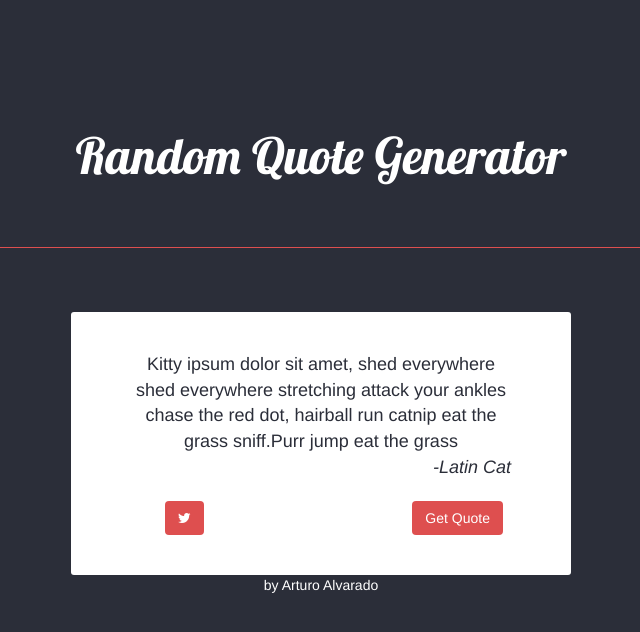
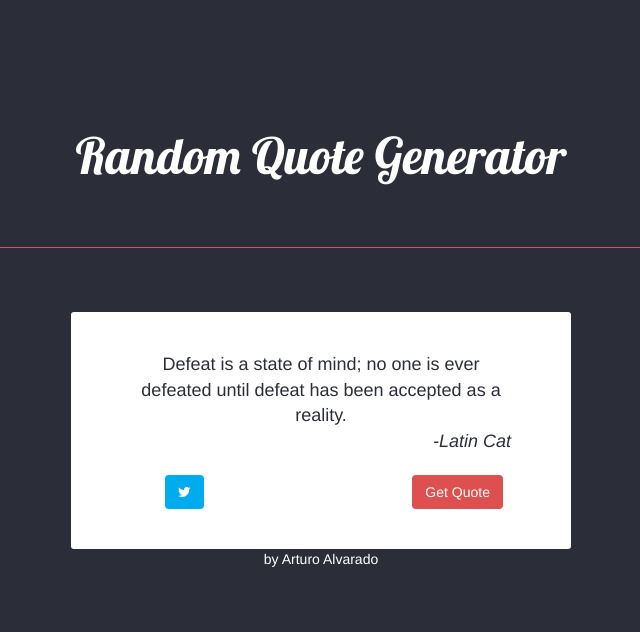
Before and after one commit to ArturoJAT/webproyects, a plain HTML site: page Quotes/quotes.html in a window 1280 px wide. Shown: the whole page, without its empty margins (319-959 px from the left). Drawn offline with nearby package versions, Linux system fonts and the light colour scheme.

Commit message:
All working exept tweeting quote author

```diff
--- a/Quotes/quotes.css
+++ b/Quotes/quotes.css
@@ -63,3 +63,13 @@ footer{
     background-color: #FF5B5B;
 
 }
+.tweetBtn{
+    margin-top:20px;
+    background-color: #00aced;
+    color:white;
+}
+.tweetBtn:hover{
+    color:white;
+    background-color: #00B9FF;
+
+}
--- a/Quotes/quotes.html
+++ b/Quotes/quotes.html
@@ -25,13 +25,10 @@
         </div>
         <div class="row">
             <div class="col-xs-4">
-
-               <a href="https://twitter.com/share" class="btn getBtn" data-url="http://example.com">
-                    <i class="fa fa-twitter"></i>
-                </a>
+                <button type="button" class="btn tweetBtn"><i class="fa fa-twitter"></i></button>
             </div>
             <div class="col-xs-4 col-xs-offset-4">
-                <button class="btn getBtn">Get Quote</button>
+                <button type="button" class="btn getBtn">Get Quote</button>
             </div>
         </div>
     </div>
--- a/Quotes/quotes.js
+++ b/Quotes/quotes.js
@@ -0,0 +1,17 @@
+$(document).ready(function() {
+  random();
+
+  function random() {
+    var quotes = ["You must be shapeless, formless, like water. When you pour water in a cup, it becomes the cup. When you pour water in a bottle, it becomes the bottle. When you pour water in a teapot, it becomes the teapot. Water can drip and it can crash. Become like water my friend.", "Defeat is a state of mind; no one is ever defeated until defeat has been accepted as a reality.", "The moment has no yesterday or tomorrow. It is not the result of thought and therefore has no time.", "Real living is living for others.", "Never waste energy on worries or negative thoughts, all problems are brought into existence -drop them.", "A goal is not always meant to be reached. It often serves simply as something to aim at.", "Those who are unaware they are walking in darkness will never seek the light.", "Because one does not want to be disturbed, to be made uncertain, he establishes a pattern of conduct, of thought, a pattern of relationship to man etc. Then he becomes a slave to the pattern and takes the pattern to be the real thing."];
+
+    randomQuote = quotes[Math.floor(Math.random() * quotes.length)];
+    $('.quoteText').text(randomQuote);
+  }
+
+  $(".getBtn").on("click", function() {
+    random();
+  });
+   $(".tweetBtn").click(function(){
+    window.open('https://twitter.com/intent/tweet?text=' + randomQuote,'_blank');
+  });
+});
```
